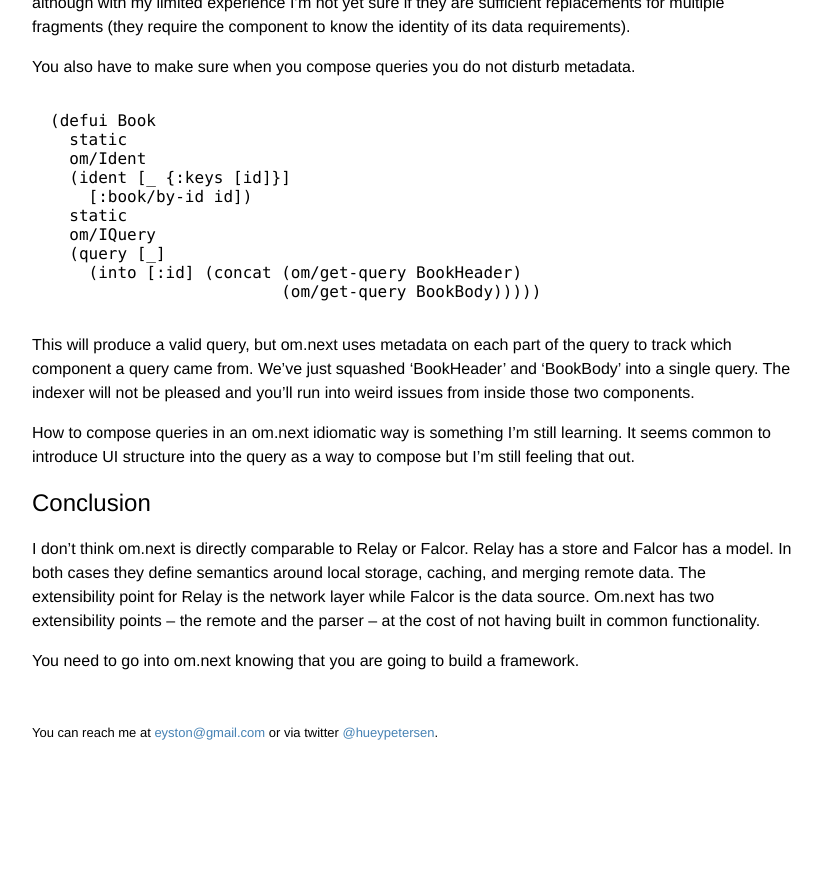
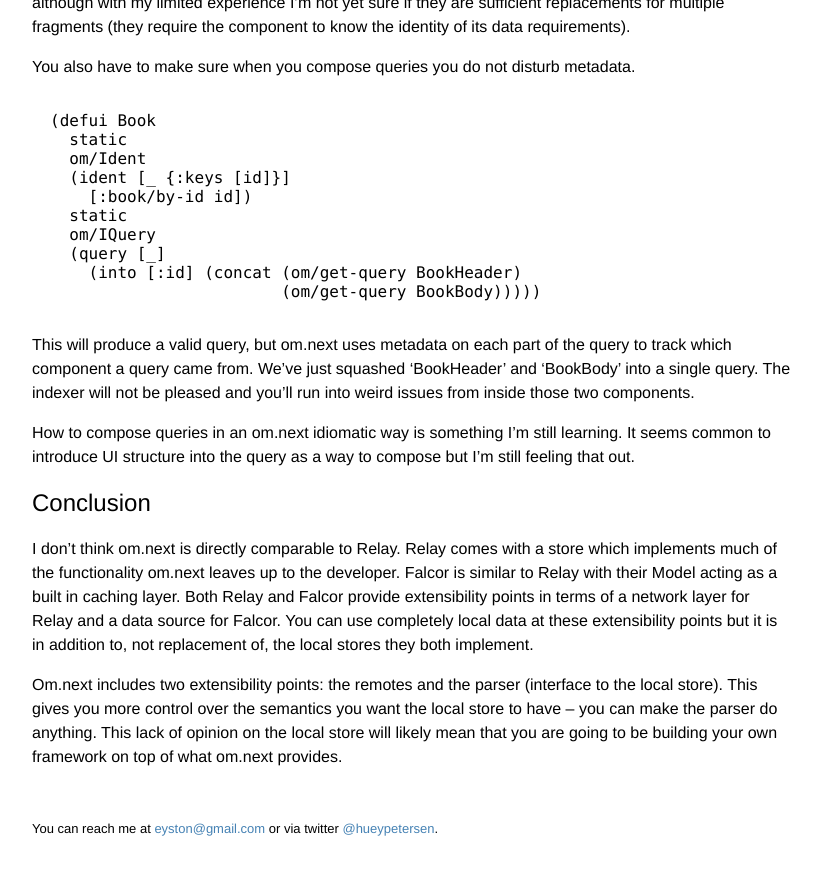
Before and after one commit to ambroisep/hueypetersen, a Jekyll site: the page built from _posts/2016-02-13-om-next-from-a-relay-graphql-perspective.markdown, in a window 1280 px wide and 900 px high, scrolled down 5077 px. Shown: the top 875 px of the window, without its empty margins (228-1050 px from the left). Built offline with Jekyll 4.4.1, drawn with Linux system fonts in a browser that asks for light colours; before the commit the page ends 5881 px from its top, so only the background shows below that; some of the changed text lies outside the part shown.

Commit message:
finalish

```diff
--- a/_posts/2016-02-13-om-next-from-a-relay-graphql-perspective.markdown
+++ b/_posts/2016-02-13-om-next-from-a-relay-graphql-perspective.markdown
@@ -188,7 +188,7 @@
 
 In the above example the component requires a 'Channel' and a 'User' and data requirements for each are composed from multiple child components.
 
-Om.next does not make the distinction between fragments and queries.  This isn't to say it doesn't have the conceptual difference -- some queries are not 'root' queries in that they cannot be parsed.  For example `[:id :name :age]` is potentially not a parseable query -- `:id`, `:name`, and `:age` of what?  Potentially it is a parseable query -- those might be root parse fields!  All queries share the same shape but you make a mental distinction between 'root' queries and 'child' queries.
+Om.next does not make the distinction between fragments and queries.  This isn't to say it doesn't have the conceptual difference -- some queries are not 'root' queries in that they cannot be parsed.  For example `[:id :name :age]` is potentially not a parseable query -- `:id`, `:name`, and `:age` of what?  On the other hand it potentially is a parseable query -- those might be parse fields!  All queries share the same shape but you end up making a mental distinction between 'root' queries and 'child' queries.
 
 Om.next also supports composing queries.
 
@@ -228,6 +228,6 @@
 Conclusion
 ----------
 
-I don't think om.next is directly comparable to Relay or Falcor.  Relay has a store and Falcor has a model.  In both cases they define semantics around local storage, caching, and merging remote data.  The extensibility point for Relay is the network layer while Falcor is the data source.  Om.next has two extensibility points -- the remote and the parser -- at the cost of not having built in common functionality.
+I don't think om.next is directly comparable to Relay.  Relay comes with a store which implements much of the functionality om.next leaves up to the developer.  Falcor is similar to Relay with their Model acting as a built in caching layer.  Both Relay and Falcor provide extensibility points in terms of a network layer for Relay and a data source for Falcor.  You can use completely local data at these extensibility points but it is in addition to, not replacement of, the local stores they both implement.
 
-You need to go into om.next knowing that you are going to build a framework.
+Om.next includes two extensibility points: the remotes and the parser (interface to the local store).  This gives you more control over the semantics you want the local store to have -- you can make the parser do anything.  This lack of opinion on the local store will likely mean that you are going to be building your own framework on top of what om.next provides.
```
